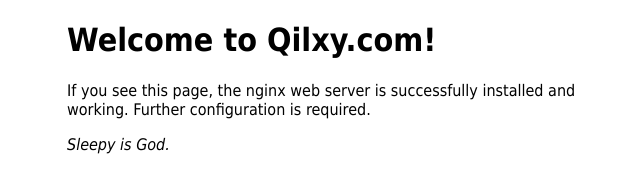
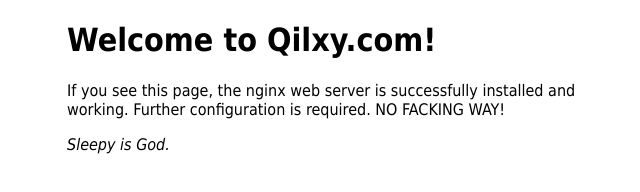
Before and after one commit to npatrik30/testing, a plain HTML site: page index.html in a window 1280 px wide. Shown: the whole page, without its empty margins (293-933 px from the left). Drawn offline with Linux system fonts and the light colour scheme.

Commit message:
Update index.html

```diff
--- a/index.html
+++ b/index.html
@@ -11,7 +11,7 @@
 <body>
 <h1>Welcome to Qilxy.com!</h1>
 <p>If you see this page, the nginx web server is successfully installed and
-working. Further configuration is required.</p>
+working. Further configuration is required. NO FACKING WAY!</p>
 
 <p><em>Sleepy is God.</em></p>
 </body>
```
